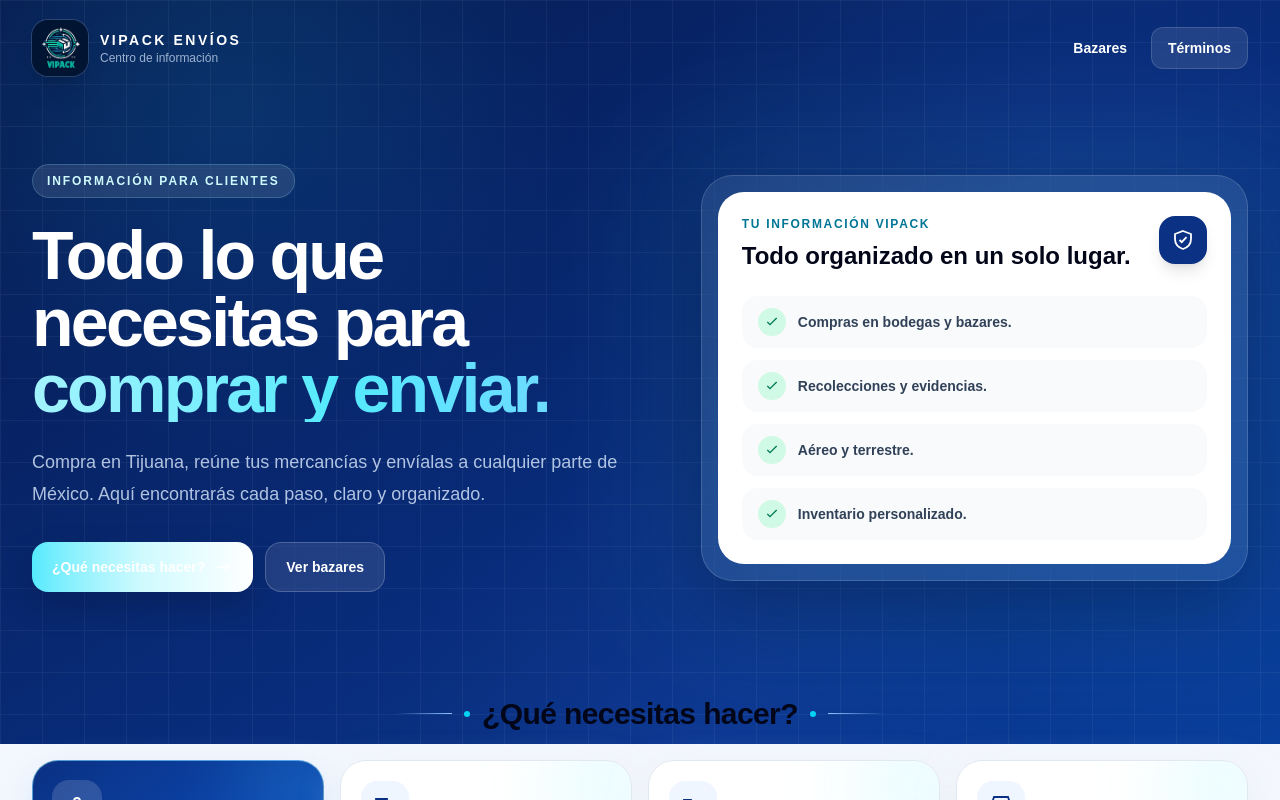
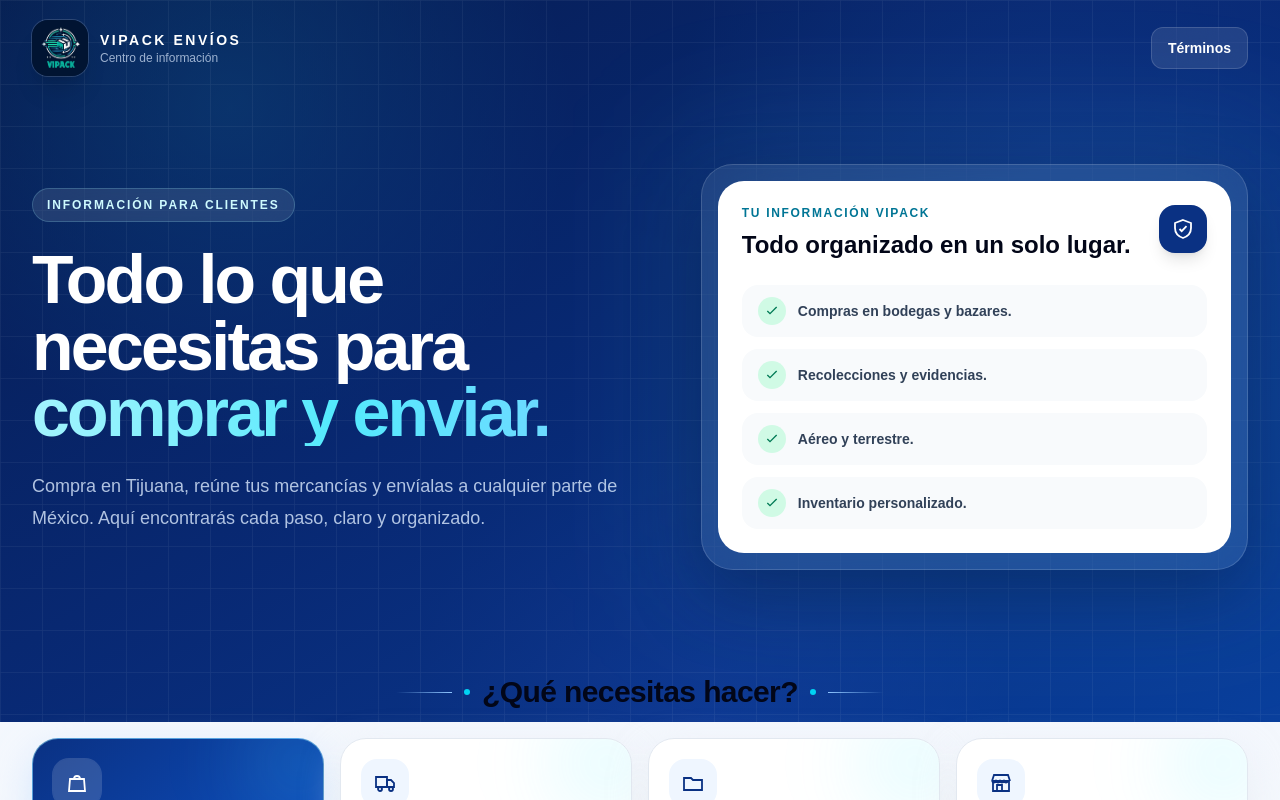
Before and after one commit to VIPACKEnvios/vipack-tracking-system, a Next.js app: page /informacion in a window 1280 px wide. Shown: the top 800 px of the page. Built offline with nearby package versions, Linux system fonts and the light colour scheme.

Commit message:
Quitar accesos duplicados de informacion

```diff
--- a/app/informacion/page.tsx
+++ b/app/informacion/page.tsx
@@ -367,22 +367,7 @@ export default function InformacionPage() {
               </div>
             </Link>
 
-            <div className="flex items-center gap-2 md:hidden">
-              <Link
-                href="/informacion/bazares"
-                className="rounded-xl border border-white/15 bg-white/10 px-3 py-2 text-[11px] font-black text-white backdrop-blur"
-              >
-                Bazares
-              </Link>
-            </div>
-
-            <div className="hidden items-center gap-2 md:flex">
-              <Link
-                href="/informacion/bazares"
-                className="rounded-xl px-4 py-2 text-sm font-bold text-blue-100 transition hover:bg-white/10 hover:text-white"
-              >
-                Bazares
-              </Link>
+            <div className="hidden items-center md:flex">
               <Link
                 href="/informacion/terminos"
                 className="rounded-xl border border-white/15 bg-white/10 px-4 py-2.5 text-sm font-black text-white backdrop-blur-xl transition hover:bg-white/15"
@@ -405,27 +390,11 @@ export default function InformacionPage() {
                 </span>
               </h1>
 
-              <p className="mt-4 max-w-[390px] text-[14px] leading-6 text-blue-100/80 sm:mt-6 sm:max-w-2xl sm:text-lg sm:leading-8">
+              <p className="mt-4 max-w-[390px] text-[14px] leading-6 text-blue-100/80 sm:mt-6 sm:max-w-2xl sm:text-lg sm:leading-8 lg:pb-3">
                 Compra en Tijuana, reúne tus mercancías y envíalas a cualquier
                 parte de México. Aquí encontrarás cada paso, claro y organizado.
               </p>
 
-              <div className="mt-6 grid grid-cols-[1.35fr_.85fr] gap-2.5 pb-2 sm:mt-8 sm:flex sm:flex-row sm:gap-3 sm:pb-0">
-                <a
-                  href="#elige"
-                  className="inline-flex w-full items-center justify-center gap-1.5 rounded-[16px] bg-gradient-to-r from-cyan-300 via-cyan-100 to-white px-3 py-3 text-[12px] font-black text-[#061b4f] shadow-[0_14px_34px_rgba(0,0,0,.16)] transition hover:-translate-y-0.5 sm:w-auto sm:gap-2 sm:rounded-2xl sm:px-5 sm:py-3.5 sm:text-sm"
-                >
-                  ¿Qué necesitas hacer?
-                  <IconoFlecha />
-                </a>
-
-                <Link
-                  href="/informacion/bazares"
-                  className="inline-flex w-full items-center justify-center rounded-[16px] border border-white/20 bg-white/10 px-3 py-3 text-[12px] font-black text-white backdrop-blur-xl transition hover:bg-white/15 sm:w-auto sm:rounded-2xl sm:px-5 sm:py-3.5 sm:text-sm"
-                >
-                  Ver bazares
-                </Link>
-              </div>
 
             </div>
 
```
